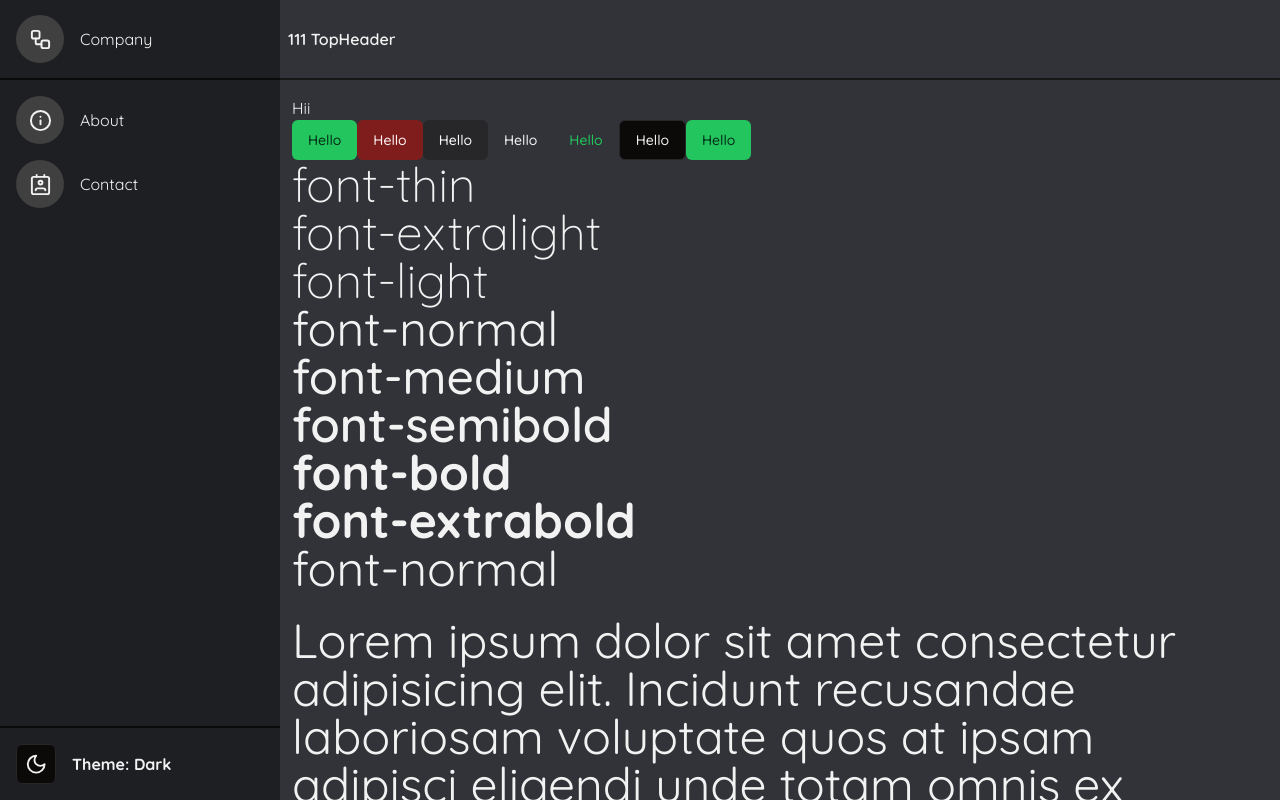
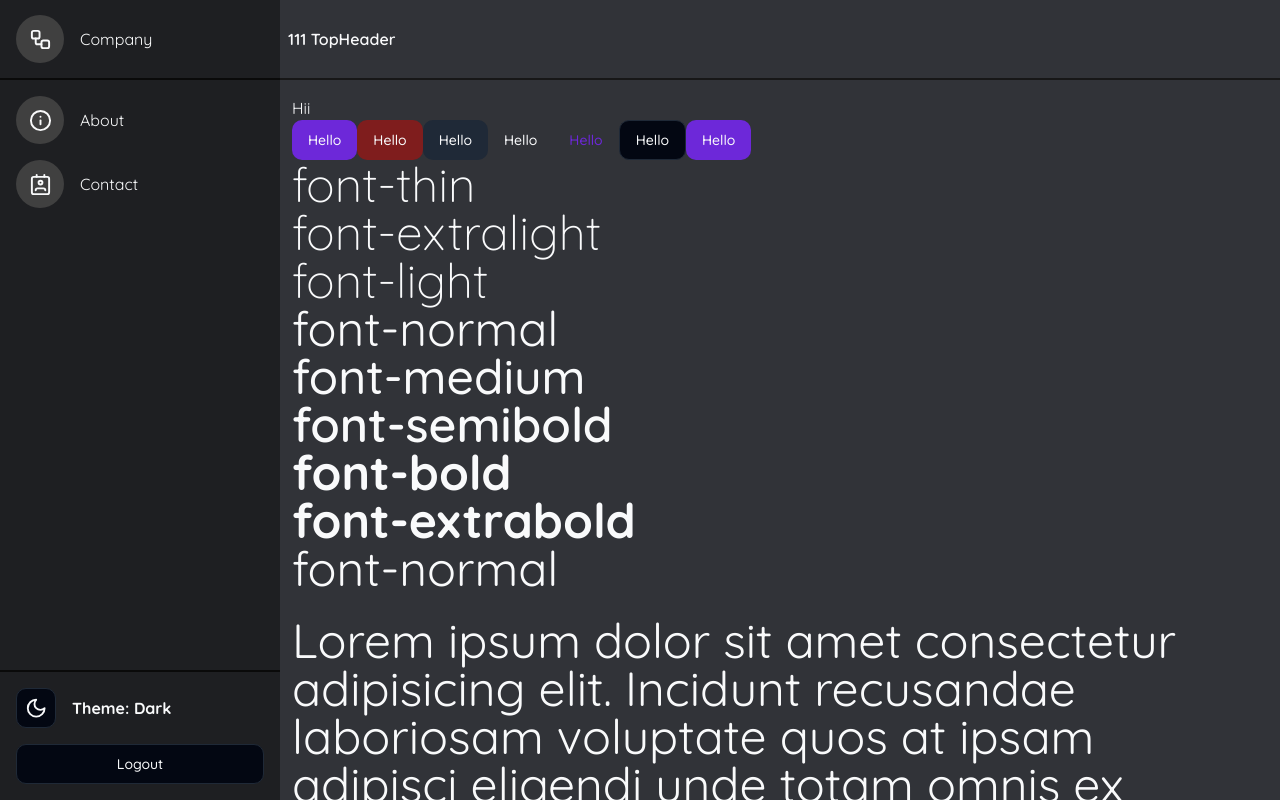
Before and after one commit to faran4iqvia/nextjs-shadcn, a Next.js app: page / in a window 1280 px wide. Built offline with nearby package versions, Linux system fonts and the light colour scheme.

Commit message:
💄 chore: fix theme and logout button

```diff
--- a/app/globals.css
+++ b/app/globals.css
@@ -15,47 +15,47 @@
 @layer base {
   :root {
     --background: 0 0% 100%;
-    --foreground: 240 10% 3.9%;
+    --foreground: 224 71.4% 4.1%;
     --card: 0 0% 100%;
-    --card-foreground: 240 10% 3.9%;
+    --card-foreground: 224 71.4% 4.1%;
     --popover: 0 0% 100%;
-    --popover-foreground: 240 10% 3.9%;
-    --primary: 142.1 76.2% 36.3%;
-    --primary-foreground: 355.7 100% 97.3%;
-    --secondary: 240 4.8% 95.9%;
-    --secondary-foreground: 240 5.9% 10%;
-    --muted: 240 4.8% 95.9%;
-    --muted-foreground: 240 3.8% 46.1%;
-    --accent: 240 4.8% 95.9%;
-    --accent-foreground: 240 5.9% 10%;
+    --popover-foreground: 224 71.4% 4.1%;
+    --primary: 262.1 83.3% 57.8%;
+    --primary-foreground: 210 20% 98%;
+    --secondary: 220 14.3% 95.9%;
+    --secondary-foreground: 220.9 39.3% 11%;
+    --muted: 220 14.3% 95.9%;
+    --muted-foreground: 220 8.9% 46.1%;
+    --accent: 220 14.3% 95.9%;
+    --accent-foreground: 220.9 39.3% 11%;
     --destructive: 0 84.2% 60.2%;
-    --destructive-foreground: 0 0% 98%;
-    --border: 240 5.9% 90%;
-    --input: 240 5.9% 90%;
-    --ring: 142.1 76.2% 36.3%;
-    --radius: 0.5rem;
+    --destructive-foreground: 210 20% 98%;
+    --border: 220 13% 91%;
+    --input: 220 13% 91%;
+    --ring: 262.1 83.3% 57.8%;
+    --radius: 0.75rem;
   }
 
   .dark {
-    --background: 20 14.3% 4.1%;
-    --foreground: 0 0% 95%;
-    --card: 24 9.8% 10%;
-    --card-foreground: 0 0% 95%;
-    --popover: 0 0% 9%;
-    --popover-foreground: 0 0% 95%;
-    --primary: 142.1 70.6% 45.3%;
-    --primary-foreground: 144.9 80.4% 10%;
-    --secondary: 240 3.7% 15.9%;
-    --secondary-foreground: 0 0% 98%;
-    --muted: 0 0% 15%;
-    --muted-foreground: 240 5% 64.9%;
-    --accent: 12 6.5% 15.1%;
-    --accent-foreground: 0 0% 98%;
+    --background: 224 71.4% 4.1%;
+    --foreground: 210 20% 98%;
+    --card: 224 71.4% 4.1%;
+    --card-foreground: 210 20% 98%;
+    --popover: 224 71.4% 4.1%;
+    --popover-foreground: 210 20% 98%;
+    --primary: 263.4 70% 50.4%;
+    --primary-foreground: 210 20% 98%;
+    --secondary: 215 27.9% 16.9%;
+    --secondary-foreground: 210 20% 98%;
+    --muted: 215 27.9% 16.9%;
+    --muted-foreground: 217.9 10.6% 64.9%;
+    --accent: 215 27.9% 16.9%;
+    --accent-foreground: 210 20% 98%;
     --destructive: 0 62.8% 30.6%;
-    --destructive-foreground: 0 85.7% 97.3%;
-    --border: 240 3.7% 15.9%;
-    --input: 240 3.7% 15.9%;
-    --ring: 142.4 71.8% 29.2%;
+    --destructive-foreground: 210 20% 98%;
+    --border: 215 27.9% 16.9%;
+    --input: 215 27.9% 16.9%;
+    --ring: 263.4 70% 50.4%;
   }
 }
 
--- a/components/navigation/test-sidebar-content.tsx
+++ b/components/navigation/test-sidebar-content.tsx
@@ -8,6 +8,7 @@
 import Icon from '@/components/Icon';
 import { usePathname, useRouter } from 'next/navigation';
 import { cn } from '@/lib/utils';
+import { Button } from '@/components/ui/button';
 
 const TestSidebarContent = () => {
   const pathname = usePathname();
@@ -58,8 +59,14 @@
         ))}
       </ScrollArea>
 
-      <div className="p-4 mt-auto flex items-center gap-y-4 w-full bg-gray-100 dark:bg-[#1e1f22] border-neutral-200 dark:border-neutral-950 border-t-2">
+      <div className="p-4 pb-2 mt-auto flex items-center gap-y-4 w-full bg-gray-100 dark:bg-[#1e1f22] border-neutral-200 dark:border-neutral-950 border-t-2">
         <ThemeToggle />
+      </div>
+      <div className="p-4 pt-2 bg-gray-100 dark:bg-[#1e1f22]">
+
+      <Button size='full' variant="outline">
+        Logout
+      </Button>
       </div>
     </>
   );
--- a/components/ui/button.tsx
+++ b/components/ui/button.tsx
@@ -24,6 +24,7 @@
         sm: "h-9 rounded-md px-3",
         lg: "h-11 rounded-md px-8",
         icon: "h-10 w-10",
+        full: "h-10 w-full",
       },
     },
     defaultVariants: {
```
